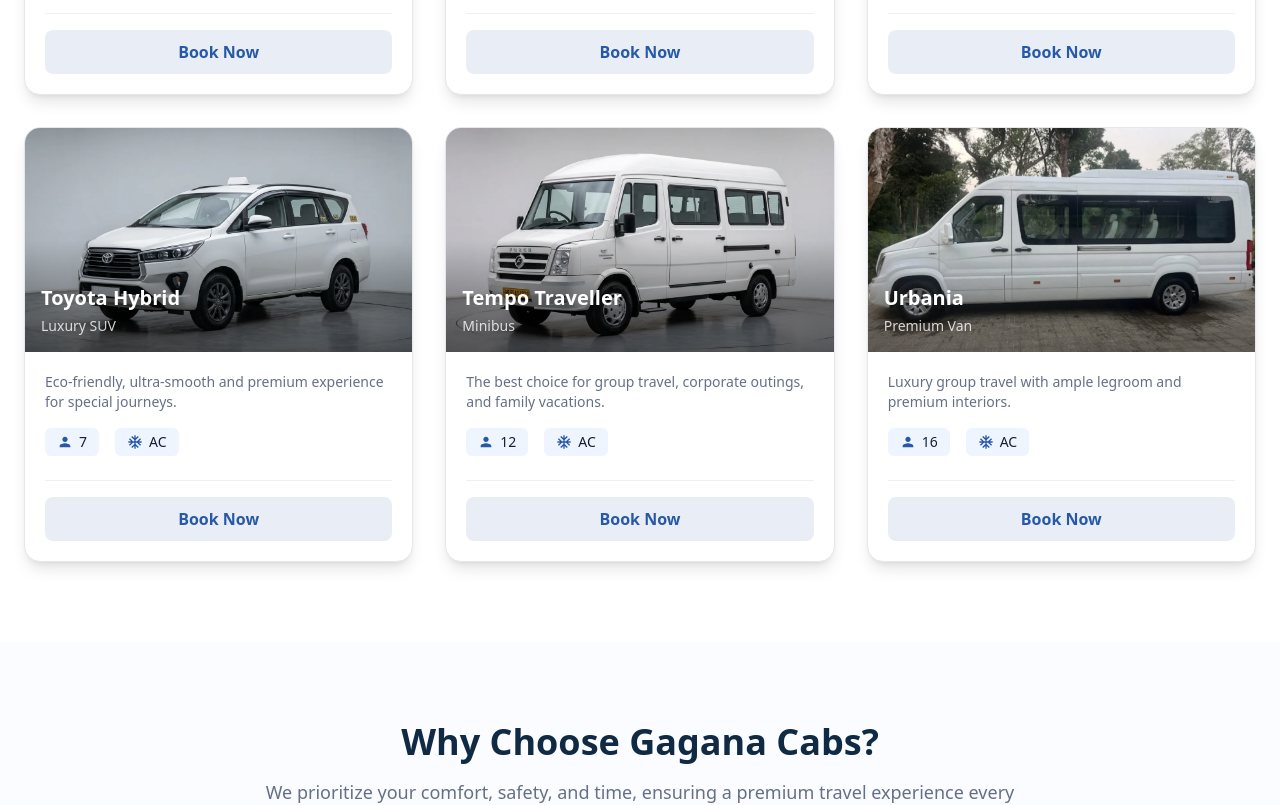
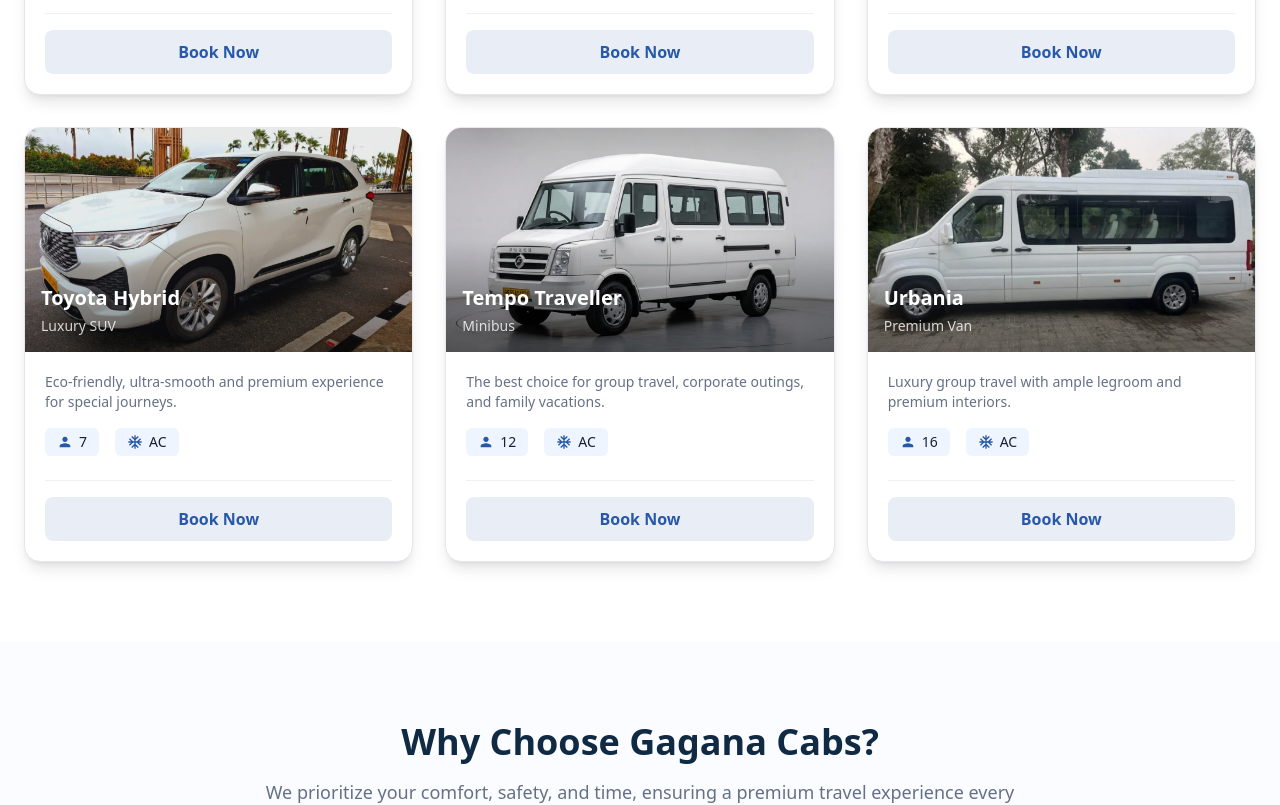
Before and after one commit to ag9731/gagana-cabs, a Next.js app: page / in a window 1280 px wide. Shown: the part 1660-2465 px from the top of the page. Built offline with nearby package versions, Linux system fonts and the light colour scheme.

Commit message:
fix: update Toyota Hybrid image to toyotahybrid.jpg

```diff
--- a/data/pricing.js
+++ b/data/pricing.js
@@ -28,7 +28,7 @@
     {
       id: "apt-4",
       name: "Toyota Hybrid",
-      image: "/images/fleet/hybrid.webp",
+      image: "/images/fleet/toyotahybrid.jpg",
       price: 2300,
       ac: true,
     },
@@ -61,7 +61,7 @@
     {
       id: "loc-2",
       name: "Toyota Hybrid",
-      image: "/images/fleet/hybrid.webp",
+      image: "/images/fleet/toyotahybrid.jpg",
       duration: "8 Hours",
       distance: "80 Km",
       price: 4000,
--- a/data/vehicles.js
+++ b/data/vehicles.js
@@ -33,7 +33,7 @@
     type: "Luxury SUV",
     capacity: 7,
     ac: true,
-    image: "/images/fleet/hybrid.webp",
+    image: "/images/fleet/toyotahybrid.jpg",
     description: "Eco-friendly, ultra-smooth and premium experience for special journeys."
   },
   {
```
Also changed, not shown: public/images/fleet/toyotahybrid.jpg (added).
